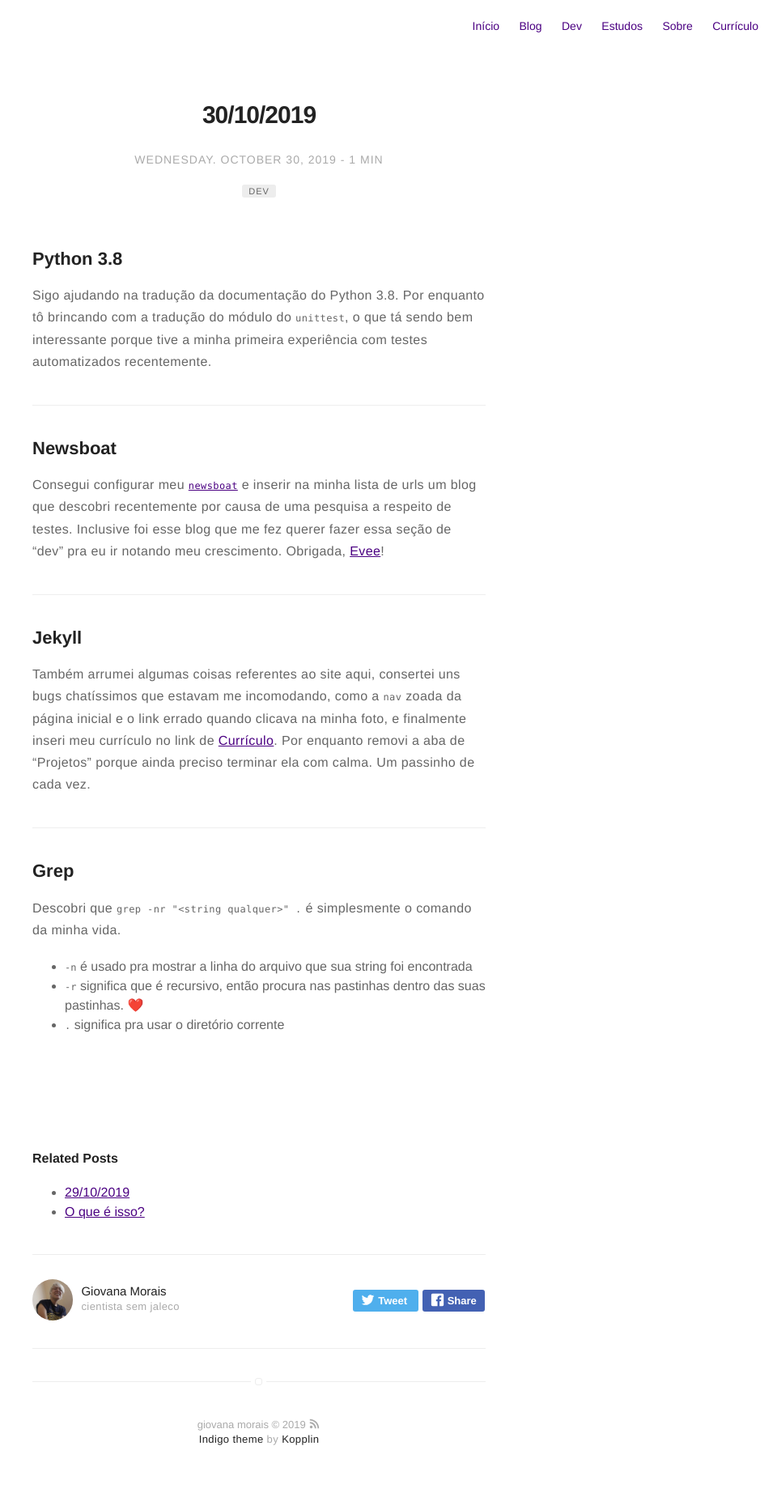
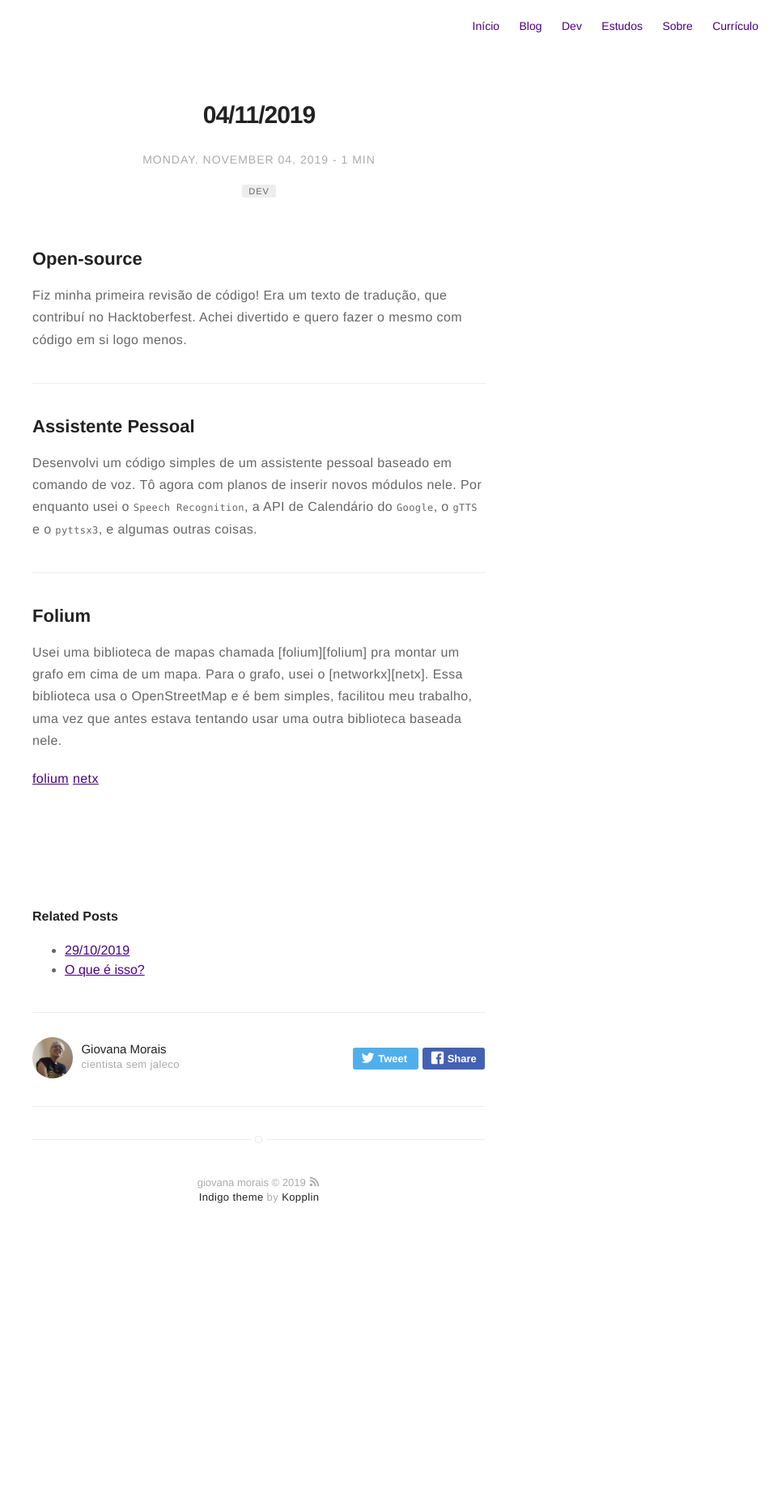
Before and after one commit to giovana-morais/giovana-morais.github.io, a Jekyll site: the page built from _posts/2019-11-04-dev_blog_2.md, in a window 1280 px wide. Shown: the whole page at 81% size, without its empty margins (320-1280 px from the left). Built offline with Jekyll 4.4.1, drawn with Linux system fonts in a browser that asks for light colours; emoji names are drawn with the system emoji font; after the commit the page ends 1550 px from its top, so only the background shows below that.

Commit message:
adicionando devblog2

```diff
--- a/_posts/2019-10-30-dev_blog_2.md
+++ /dev/null
@@ -1,44 +0,0 @@
----
-title: 30/10/2019
-layout: post
-date: 2019-10-30 11:22
-headerImage: false
-tag: dev
-category: dev
-author: giovanamorais
----
-
-## Python 3.8
-Sigo ajudando na tradução da documentação do Python 3.8. Por enquanto tô
-brincando com a tradução do módulo do `unittest`, o que tá sendo bem
-interessante porque tive a minha primeira experiência com testes
-automatizados recentemente.
-
----
-
-## Newsboat
-Consegui configurar meu [`newsboat`](https://newsboat.org/) e inserir na minha
-lista de urls um blog que descobri recentemente por causa de uma pesquisa a
-respeito de testes. Inclusive foi esse blog que me fez querer fazer essa seção
-de "dev" pra eu ir notando meu crescimento. Obrigada, [Evee](https://eev.ee/)!
-
----
-
-## Jekyll
-Também arrumei algumas coisas referentes ao site aqui, consertei uns bugs
-chatíssimos que estavam me incomodando, como a `nav` zoada da página
-inicial e o link errado quando clicava na minha foto, e finalmente inseri
-meu currículo no link de [Currículo]({{ site.url }}/{{ site.resume-url }}).
-Por enquanto removi a aba de "Projetos" porque ainda preciso terminar ela
-com calma. Um passinho de cada vez.
-
----
-## Grep
-Descobri que
-`grep -nr "<string qualquer>" .` é simplesmente o comando da minha
-vida.
-
-- `-n` é usado pra mostrar a linha do arquivo que sua string foi encontrada
-- `-r` significa que é recursivo, então procura nas pastinhas dentro das suas
-pastinhas. :heart:
-- `.` significa pra usar o diretório corrente
--- /dev/null
+++ b/_posts/2019-11-04-dev_blog_2.md
@@ -0,0 +1,37 @@
+---
+title: 04/11/2019
+layout: post
+date: 2019-11-04 14:42
+headerImage: false
+tag: dev
+category: dev
+author: giovanamorais
+---
+
+## Open-source
+
+Fiz minha primeira revisão de código! Era um texto de tradução, que contribuí
+no Hacktoberfest. Achei divertido e quero fazer o mesmo com código em si logo
+menos.
+
+---
+
+## Assistente Pessoal
+
+Desenvolvi um código simples de um assistente pessoal baseado em comando de
+voz. Tô agora com planos de inserir novos módulos nele. Por enquanto usei o
+`Speech Recognition`, a API de Calendário do `Google`, o `gTTS` e o `pyttsx3`,
+e algumas outras coisas.
+
+---
+
+## Folium
+
+Usei uma biblioteca de mapas chamada [folium][folium] pra montar um grafo
+em cima de um mapa. Para o grafo, usei o [networkx][netx]. Essa biblioteca
+usa o OpenStreetMap e é bem simples, facilitou meu trabalho, uma vez que
+antes estava tentando usar uma outra biblioteca baseada nele.
+
+
+[folium](https://python-visualization.github.io/folium/)
+[netx](https://networkx.github.io/)
```
Also changed, not shown: _posts/2019-10-29-dev_blog_1.md (+37 -0 lines).
